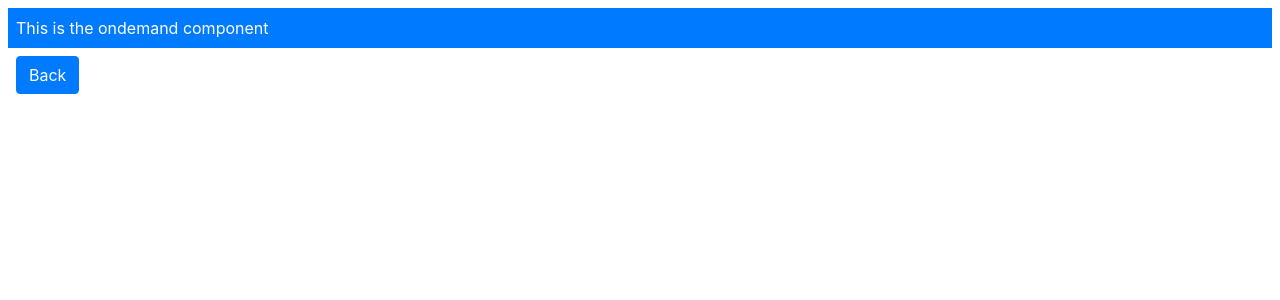
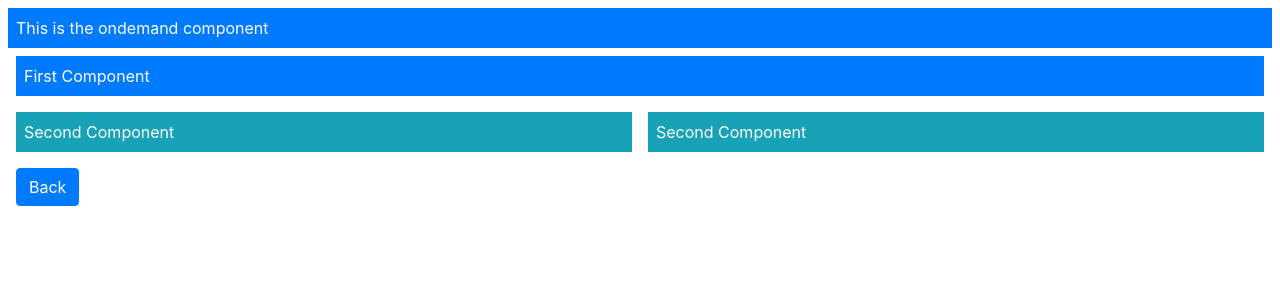
Before and after one commit to rene-copaga/exampleApp, an Angular app: page /ondemand in a window 1280 px wide. Both pictures are taken after a click on the button "Yes". Shown: the top 300 px of the page. Built offline with nearby package versions, Linux system fonts and the light colour scheme.

Commit message:
Creating Additional Outlet Elements

```diff
--- a/src/app/ondemand/ondemand.component.html
+++ b/src/app/ondemand/ondemand.component.html
@@ -1,2 +1,17 @@
 <div class="bg-primary text-white p-2">This is the ondemand component</div>
+<div class="container-fluid">
+    <div class="row">
+        <div class="col-12 p-2">
+            <router-outlet></router-outlet>
+        </div>
+    </div>
+    <div class="row">
+        <div class="col-6 p-2">
+            <router-outlet name="left"></router-outlet>
+        </div>
+        <div class="col-6 p-2">
+            <router-outlet name="right"></router-outlet>
+        </div>
+    </div>
+</div>
 <button class="btn btn-primary m-2" routerLink="/" >Back</button>
--- a/src/app/ondemand/ondemand.module.ts
+++ b/src/app/ondemand/ondemand.module.ts
@@ -2,14 +2,28 @@ import { NgModule } from "@angular/core";
 import { CommonModule } from "@angular/common";
 import { OndemandComponent } from "./ondemand.component";
 import { RouterModule } from "@angular/router";
+import { FirstComponent } from "./first.component";
+import { SecondComponent } from "./second.component";
 
 let routing = RouterModule.forChild([
-    { path: "", component: OndemandComponent }
+    {
+        path: "",
+        component: OndemandComponent,
+        children: [
+            {
+                path: "",
+                children: [
+                    { outlet: "primary", path: "", component: FirstComponent, },
+                    { outlet: "left", path: "", component: SecondComponent, },
+                    { outlet: "right", path: "", component: SecondComponent, },
+                ]},
+        ]
+    }
 ])
 
 @NgModule({
     imports: [CommonModule, routing],
-    declarations: [OndemandComponent],
+    declarations: [OndemandComponent, FirstComponent, SecondComponent],
     exports: [OndemandComponent]
 })
 export class OndemandModule { }
```
